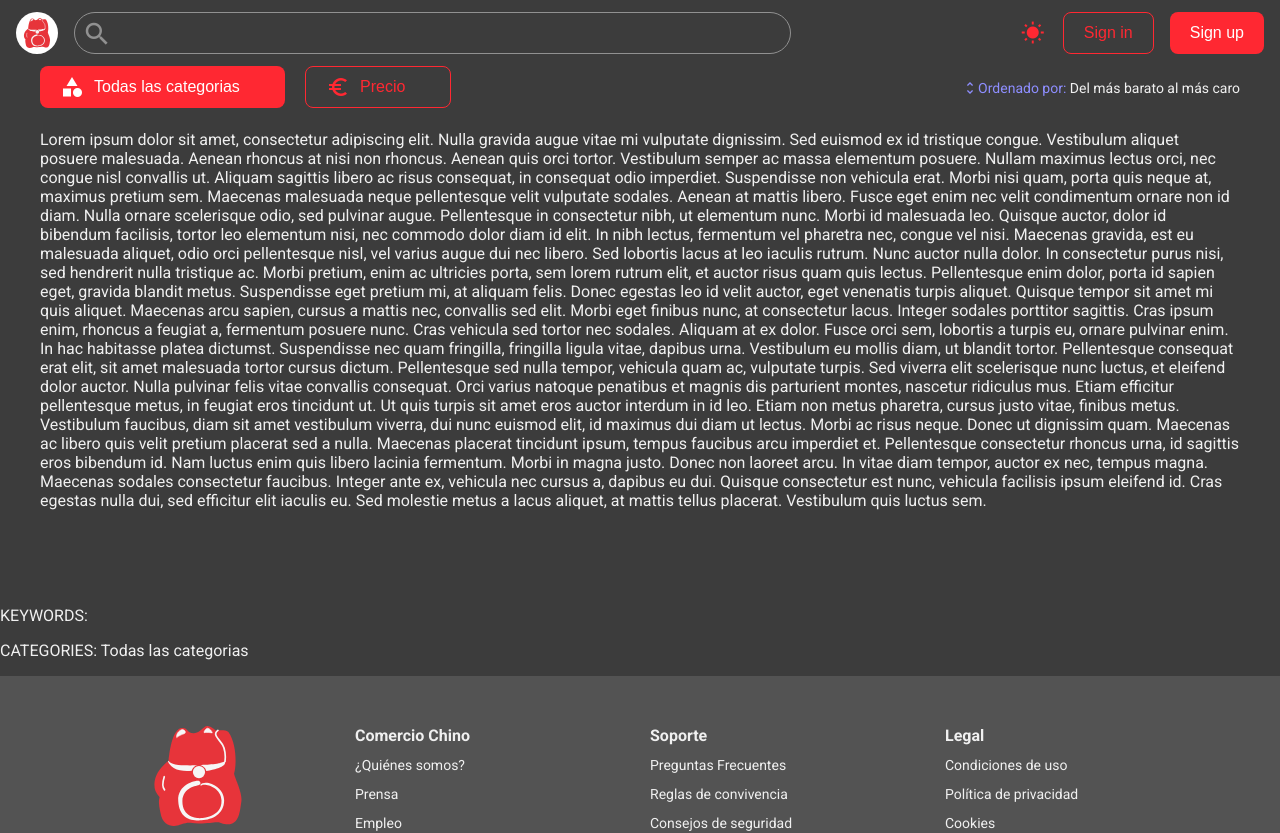
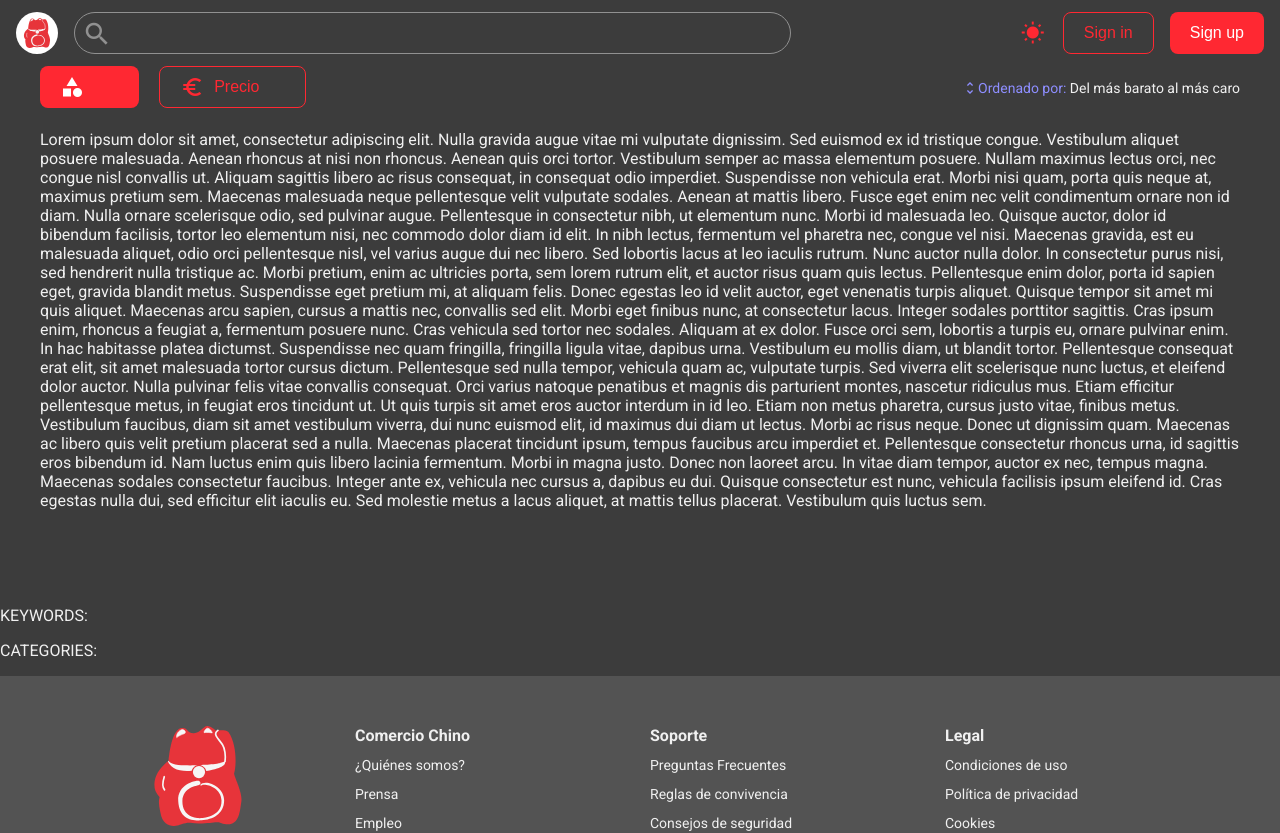
Before and after one commit to JoseAngelMontalvo/shop-front, a React (Create React App) app: page /product/search in a window 1280 px wide. Shown: the top 833 px of the page. Built offline with nearby package versions, Linux system fonts and the light colour scheme.

Commit message:
try usecontext with array or objet

```diff
--- a/src/core/components/main-template/main-template.tsx
+++ b/src/core/components/main-template/main-template.tsx
@@ -10,18 +10,26 @@ const cx = bind(styles)
 export const QueryContext = createContext<{
   keywords: string
   setkeywords: (keywords: string) => void
-  categoryButton: string
-  setCategoryButton: (cat: string) => void
+  categoryButton: CategoryModel[]
+  setCategoryButton: (categoryButton: CategoryModel) => void
 }>({
   keywords: '',
   setkeywords: () => {},
-  categoryButton: 'Todas las categorias',
+  categoryButton: [
+    {
+      id: '10',
+      text: 'Todas las categorias',
+      link: '/',
+      type: 'material-icons',
+      content: 'category',
+    },
+  ],
   setCategoryButton: () => {},
 })
 
 export const MainTemplate: React.FC = ({ children }) => {
   const [stateKeyWords, setKeyWords] = useState('')
-  const [stateCategory, setCategory] = useState('Todas las categorias')
+  const [stateCategory, setCategory] = useState<CategoryModel[]>([])
 
   return (
     <QueryContext.Provider
@@ -31,8 +39,8 @@ export const MainTemplate: React.FC = ({ children }) => {
           setKeyWords(keyword)
         },
         categoryButton: stateCategory,
-        setCategoryButton: (cat) => {
-          setCategory(cat)
+        setCategoryButton: (categorybutton) => {
+          setCategory([categorybutton])
         },
       }}
     >
--- a/src/features/store/home/ui/categories-home/categories-home-item/categories-home-item.tsx
+++ b/src/features/store/home/ui/categories-home/categories-home-item/categories-home-item.tsx
@@ -22,7 +22,6 @@ export const CategoriesHomeItem: React.FunctionComponent<Props> = ({ category, t
           key={category.id}
           onClick={() => {
             toogle(opened)
-            setCategoryButton(category.text)
           }}
         >
           <a href={'category.link'} target="_self" onClick={(event) => event.preventDefault()}>
--- a/src/features/store/product/resul-search-product/result-search-product.tsx
+++ b/src/features/store/product/resul-search-product/result-search-product.tsx
@@ -34,7 +34,7 @@ export const ResultSearchProduct: React.FC<{ categories: CategoryModel[] }> = ({
                   className={'btn-model-window'}
                   onClick={() => toogleCategory(opened)}
                 >
-                  {categoryButton}
+                  {categoryButton.map((category) => category.text)}
                 </Button>
                 <div className={cx('modal-filter-categories', opened)}>
                   <p>Elige una categoría en la que buscar</p>
```
